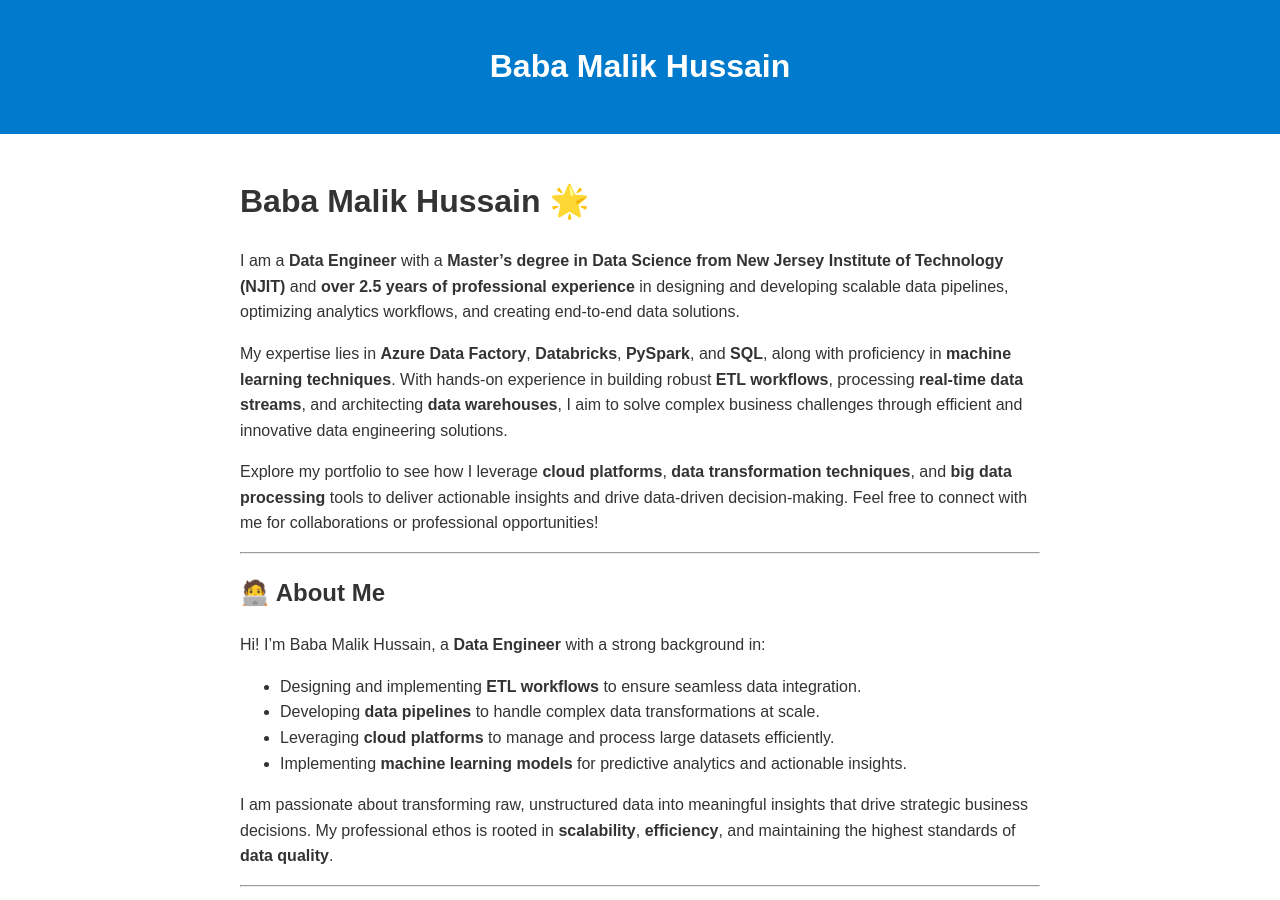
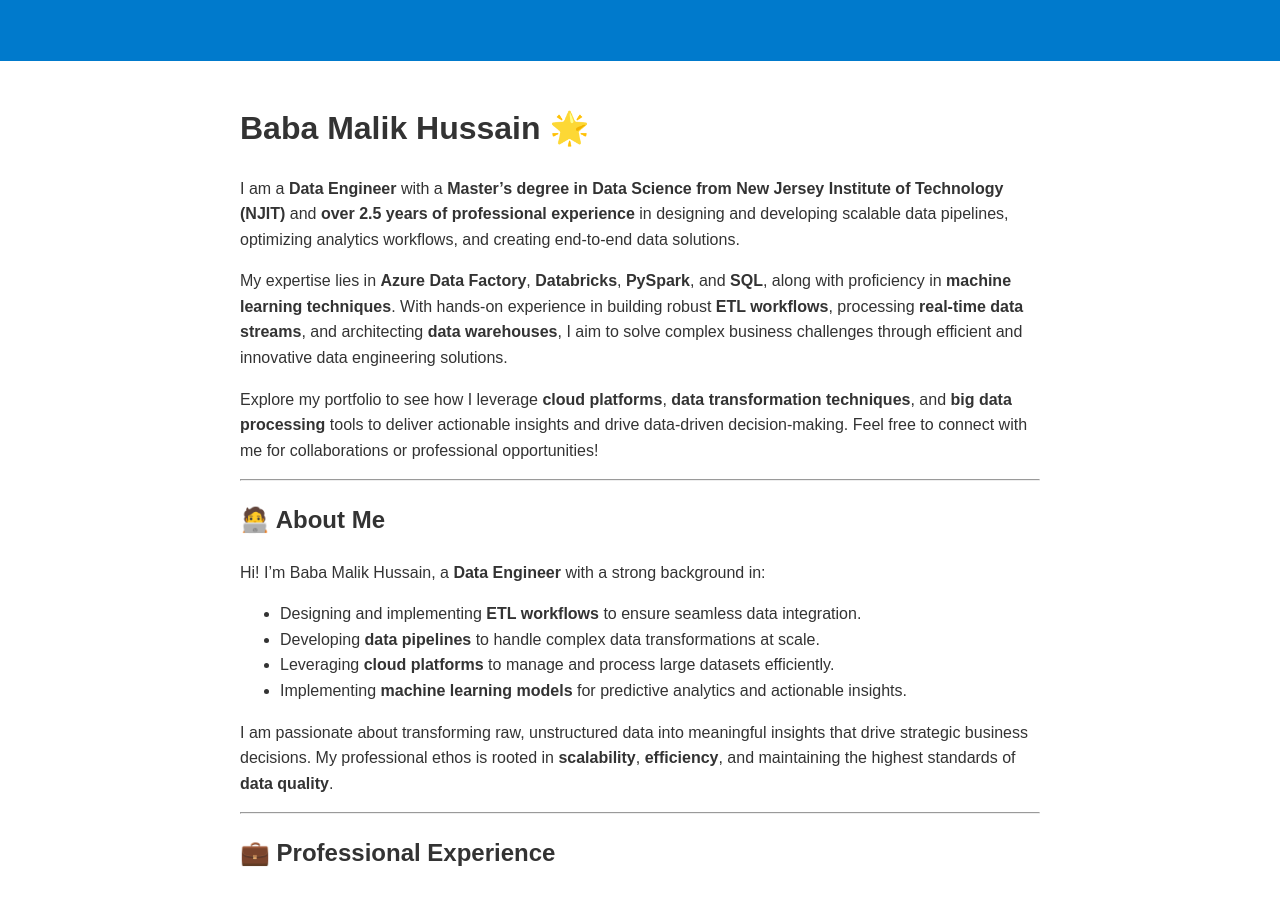
Before and after one commit to BabaMalik/portfolio, a Jekyll site: the page built from README.md, in a window 1280 px wide and 900 px high. Built offline with Jekyll 4.4.1, drawn with Linux system fonts in a browser that asks for light colours; our own code applies the rules of GitHub Pages for plain Markdown files.

Commit message:
Update _config.yml

```diff
--- a/_config.yml
+++ b/_config.yml
@@ -1,4 +1,4 @@
-title: "Baba Malik Hussain"
+title: ""
 baseurl: ""
 url: "https://babamalik.github.io"
 theme: minima
```
